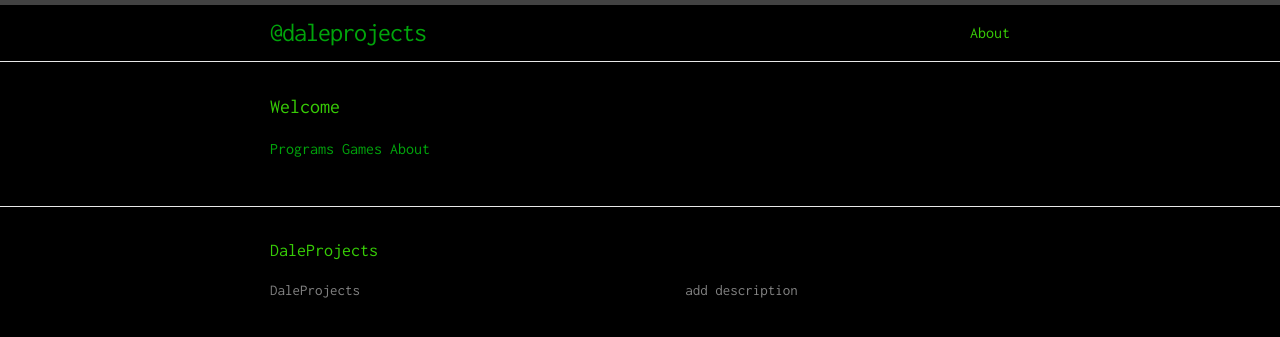
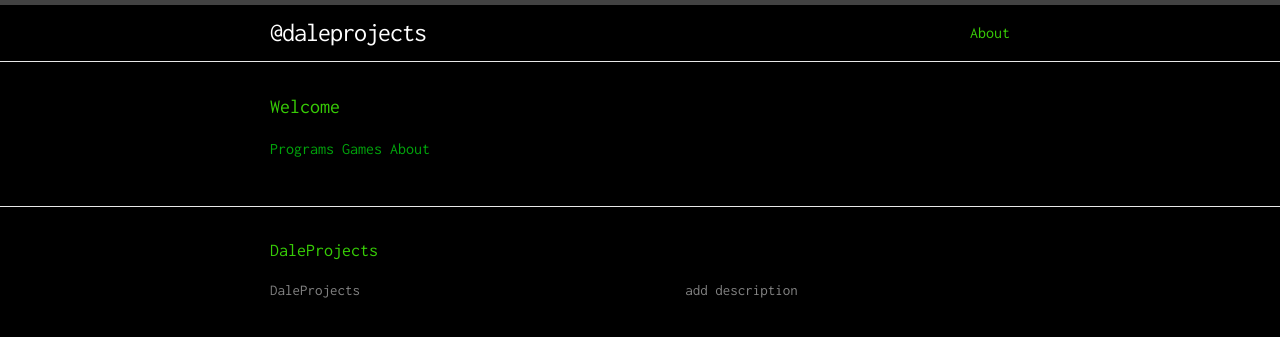
Before and after one commit to learnitupproject/learnitupproject.github.io, a Jekyll site: the page built from pages/index.md, in a window 1280 px wide. Shown: the top 337 px of the page. Built offline with Jekyll 4.4.1, drawn with Linux system fonts in a browser that asks for light colours.

Commit message:
tried styling

```diff
--- a/_includes/header.html
+++ b/_includes/header.html
@@ -4,7 +4,7 @@
 <!-- Testing
     <a class="site-title" href="{{ site.baseurl }}/">{{ site.title }}</a>
 -->
-    <a class="site-title" href="{{ site.baseurl }}/" color="white">@daleprojects</a>
+    <a class="site-title" href="{{ site.baseurl }}/" style="color:#ffffff;">@daleprojects</a>
     <nav class="site-nav">
       <a href="#" class="menu-icon">
         <svg viewBox="0 0 18 15">
```
